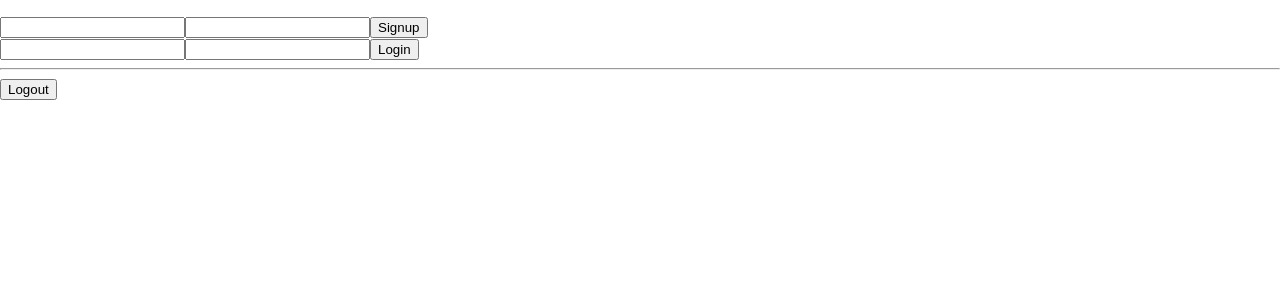
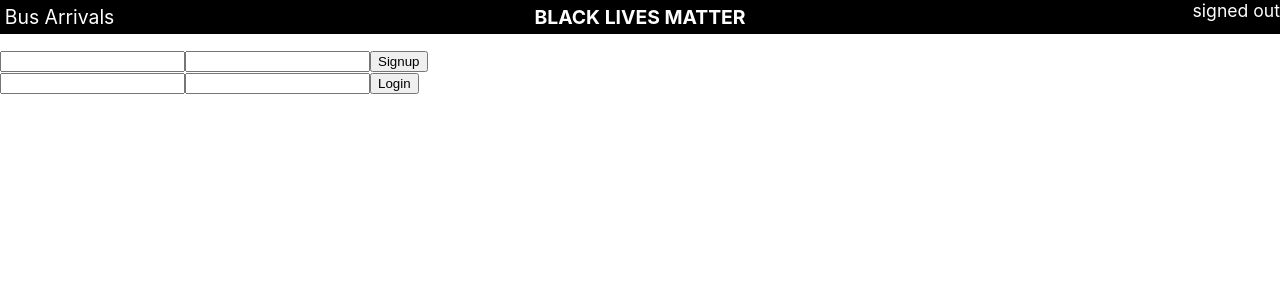
Before and after one commit to ilynne/bus-dashboard, a React (Create React App) app in the folder client/: page / in a window 1280 px wide. Shown: the top 300 px of the page. Built offline with nearby package versions, Linux system fonts and the light colour scheme.

Commit message:
adds header

```diff
--- /dev/null
+++ b/client/src/components/Header.js
@@ -0,0 +1,37 @@
+import React from 'react';
+import PropTypes from 'prop-types';
+import Logout from './Logout';
+
+export default class Header extends React.Component {
+  state = {
+    groups: []
+  }
+
+  render() {
+    return (
+      <div className={"header"}>
+        <div className={"title"}>Bus Arrivals</div>
+        <div className={'banner'}>
+          BLACK LIVES MATTER
+        </div>
+        { this.props.isSignedIn
+          ? <Logout
+              isSignedIn={this.props.isSignedIn}
+              logoutUser={this.props.logoutUser}
+            >
+            </Logout>
+          : <div
+              className={'display-user'}
+            >
+              signed out
+            </div>
+        }
+      </div>
+    )
+  }
+}
+
+Header.propTypes = {
+  isSignedIn: PropTypes.bool.isRequired,
+  logoutUser: PropTypes.func.isRequired,
+}
--- a/client/src/components/Home.js
+++ b/client/src/components/Home.js
@@ -4,6 +4,7 @@ import Signup from './Signup';
 import Login from './Login';
 import Logout from './Logout';
 import LoginSignup from './LoginSignup';
+import Header from './Header';
 
 export default class Home extends React.Component {
   state = {
@@ -64,18 +65,20 @@ export default class Home extends React.Component {
   render() {
     return (
       <div>
-        <LoginSignup
-          isSignedIn={this.state.isSignedIn}
-          loginUser={this.loginUser}
-        >
-        </LoginSignup>
-
-        <hr />
-        <Logout
+        <Header
           isSignedIn={this.state.isSignedIn}
           logoutUser={this.logoutUser}
         >
-        </Logout>
+        </Header>
+
+        { this.state.isSignedIn
+          ? <p>stuff here</p>
+          : <LoginSignup
+              isSignedIn={this.state.isSignedIn}
+              loginUser={this.loginUser}
+            >
+            </LoginSignup>
+        }
       </div>
     )
   }
--- a/client/src/components/Logout.js
+++ b/client/src/components/Logout.js
@@ -9,6 +9,7 @@ export default class Logout extends React.Component {
 
   render() {
     return (
+      <div className='display-user'>
         <form
           className={'logout-form'}
           onSubmit={this.handleFormSubmit}
@@ -20,6 +21,7 @@ export default class Logout extends React.Component {
             >
             </input>
         </form>
+      </div>
     )
   }
 }
```
Lines whose indentation alone changed are shown as unchanged.
